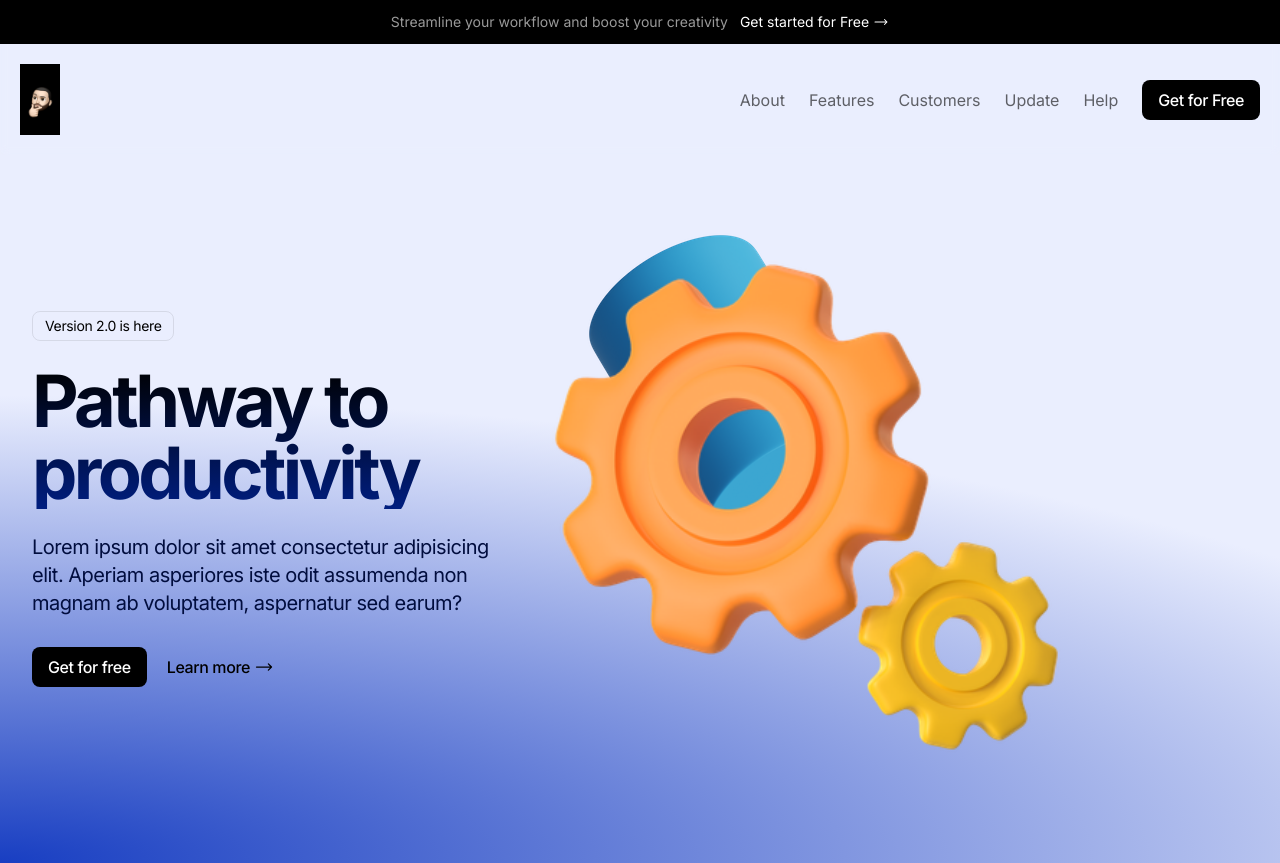
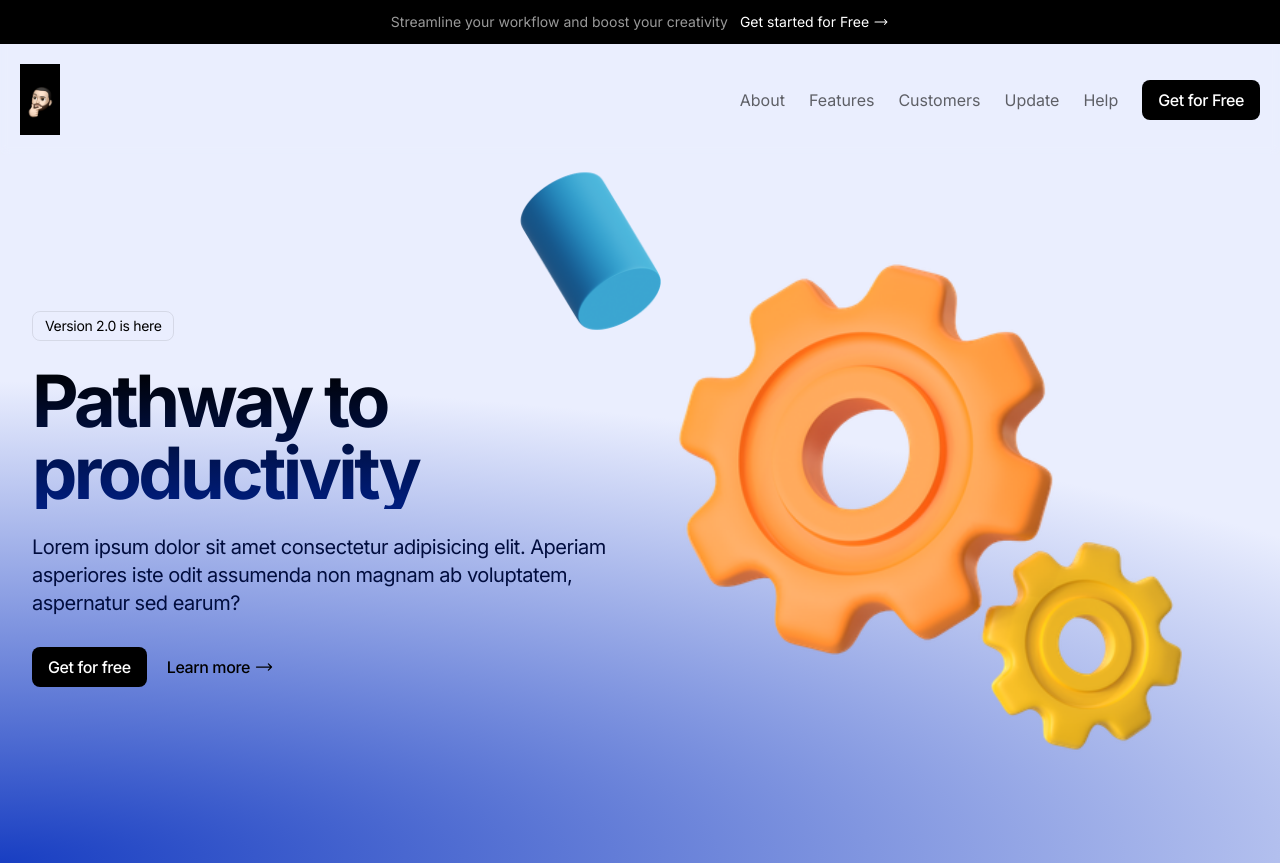
Before and after one commit to Cesare10-dev/landingpagentf, a Next.js app: page / in a window 1280 px wide. Built offline with nearby package versions, Linux system fonts and the light colour scheme.

Commit message:
improved the navbar

```diff
--- a/src/components/Header.tsx
+++ b/src/components/Header.tsx
@@ -4,7 +4,7 @@ import Logo from "@/assets/img1.png";
 
 const Header = () => {
   return (
-    <header className="sticky top-0 backdrop-blur-sm">
+    <header className="sticky top-0 backdrop-blur-sm z-20">
       <div className="flex justify-center items-center py-3 bg-black text-white text-sm gap-3">
         <p className="text-white/60 hidden md:block">
           Streamline your workflow and boost your creativity
--- a/src/components/Hero.tsx
+++ b/src/components/Hero.tsx
@@ -5,10 +5,10 @@ import Image from "next/image";
 
 export const Hero = () => {
   return (
-    <section className="pt-8 pb-20 md:pt-5 md:pb-10 bg-[radial-gradient(ellipse_200%_100%_at_bottom_left,#183EC2,#EAEEFE_66%)]">
+    <section className="pt-8 pb-20 md:pt-5 md:pb-10 bg-[radial-gradient(ellipse_200%_100%_at_bottom_left,#183EC2,#EAEEFE_68%)] overflow-x-clip">
       <div className="container mx-auto px-8">
         <div className="md:flex items-center">
-          <div className="w-[478px]">
+          <div className="w-[578px]">
             <div className="text-sm inline-flex border border-[#222]/10 px-3 py-1 rounded-lg tracking-tight">
               Version 2.0 is here
             </div>
@@ -33,9 +33,15 @@ export const Hero = () => {
             <Image
               src={cog}
               alt="cog img"
-              className="md:absolute md:h-full md:w-auto md:max-w-none md:-left-6"
+              className="md:absolute md:h-full md:w-auto md:max-w-none"
             />
-            <Image src={cyl} alt="cyl" />
+            <Image
+              src={cyl}
+              alt="cyl"
+              width={220}
+              height={220}
+              className="hidden md:block md:absolute -top-8 -left-32"
+            />
           </div>
         </div>
       </div>
```
